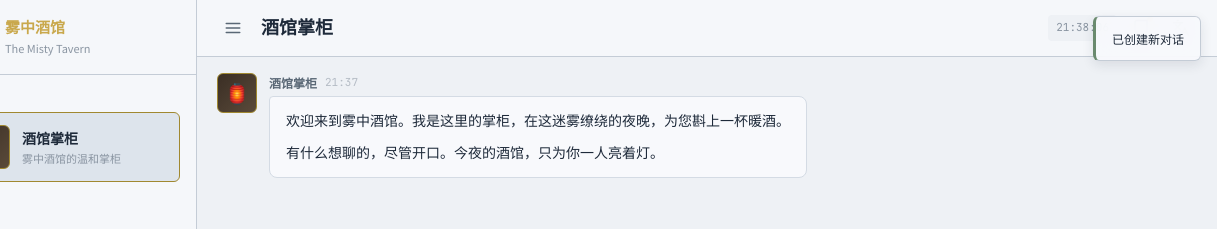
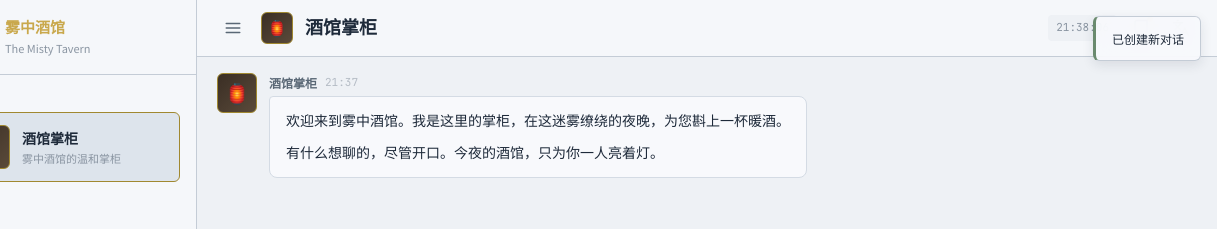
Before and after one commit to AureliaZhang/dreamlove, a plain HTML site: page tavern/tavern.html in a window 1280 px wide. Both pictures are taken after a click on the button "新对话". Shown: the top 229 px of the page, 63-1280 px from the left. Drawn offline with Linux system fonts and the light colour scheme.

Commit message:
fix: chat header avatar and name update on conversation switch
- Store storyKey in each conversation object
- Add updateChatHeader() to sync avatar/name with active story
- Called on: page load, story select, conversation switch
- Syncs both chat header and sidebar character card

Co-Authored-By: Claude Opus 4.7 <noreply@anthropic.com>

```diff
--- a/tavern/tavern.html
+++ b/tavern/tavern.html
@@ -825,7 +825,8 @@
         <button class="toggle-btn" id="toggleSidebar" title="切换侧栏">
           <svg viewBox="0 0 24 24" fill="none" stroke="currentColor" stroke-width="2" stroke-linecap="round" stroke-linejoin="round"><line x1="3" y1="12" x2="21" y2="12"/><line x1="3" y1="6" x2="21" y2="6"/><line x1="3" y1="18" x2="21" y2="18"/></svg>
         </button>
-        <div class="chat-char-name">酒馆掌柜</div>
+        <div id="chatAvatar" class="char-avatar" style="width:32px;height:32px;font-size:16px">🏮</div>
+        <div class="chat-char-name" id="chatCharName">酒馆掌柜</div>
       </div>
       <div class="chat-hdr-right">
         <div class="clock-mini" id="clock">--:--:--</div>
@@ -1181,7 +1182,7 @@
 
   function newConv() {
     var id = newConvId();
-    var conv = { id: id, title: '新对话', messages: [], createdAt: Date.now() };
+    var conv = { id: id, title: '新对话', messages: [], createdAt: Date.now(), storyKey: activeStory || '' };
     conversations.unshift(conv);
     currentConvId = id;
     S.set('convs', conversations);
@@ -1197,7 +1198,27 @@
     renderConvList();
     renderHistory();
     updateCounts();
+    updateChatHeader();
     closeSidebarMobile();
+  }
+
+  function updateChatHeader() {
+    var conv = getCurrentConv();
+    var sk = conv && conv.storyKey ? conv.storyKey : '';
+    var avatar = $('chatAvatar');
+    var name = $('chatCharName');
+    if (sk && STORY[sk]) {
+      if (avatar) avatar.textContent = STORY[sk].icon;
+      if (name) name.textContent = STORY[sk].name;
+    } else {
+      if (avatar) avatar.textContent = '🏮';
+      if (name) name.textContent = '酒馆掌柜';
+    }
+    // 同步侧栏角色卡
+    var sideName = document.querySelector('.char-name');
+    if (sideName) sideName.textContent = name ? name.textContent : '酒馆掌柜';
+    var sideAv = document.querySelector('.char-avatar');
+    if (sideAv && avatar) sideAv.textContent = avatar.textContent;
   }
 
   function deleteConv(id) {
@@ -2990,6 +3011,8 @@
     if (key && STORY[key]) buildRAGIndex(key);
     // 显示/隐藏角色日记按钮
     var cdb = $('charDiaryBtn'); if (cdb) cdb.style.display = key ? '' : 'none';
+    // 更新聊天头像和名字
+    updateChatHeader();
     // 自动发送开场白启动剧情
     if (key && STORY[key]) {
       var opening = '请开始《' + STORY[key].name + '》的序章，为我介绍世界观和初始场景，等待我输入女主的名字。';
@@ -3354,7 +3377,7 @@
       S.set('convs', conversations);
       S.set('currentConv', currentConvId);
     }
-    renderConvList(); renderHistory(); renderTHist(); renderVocab(); loadDiary(); updateCounts(); initSelPopup();
+    renderConvList(); renderHistory(); renderTHist(); renderVocab(); loadDiary(); updateCounts(); initSelPopup(); updateChatHeader();
 
     // Story selector
     document.querySelectorAll('.story-card').forEach(function(c) {
```
